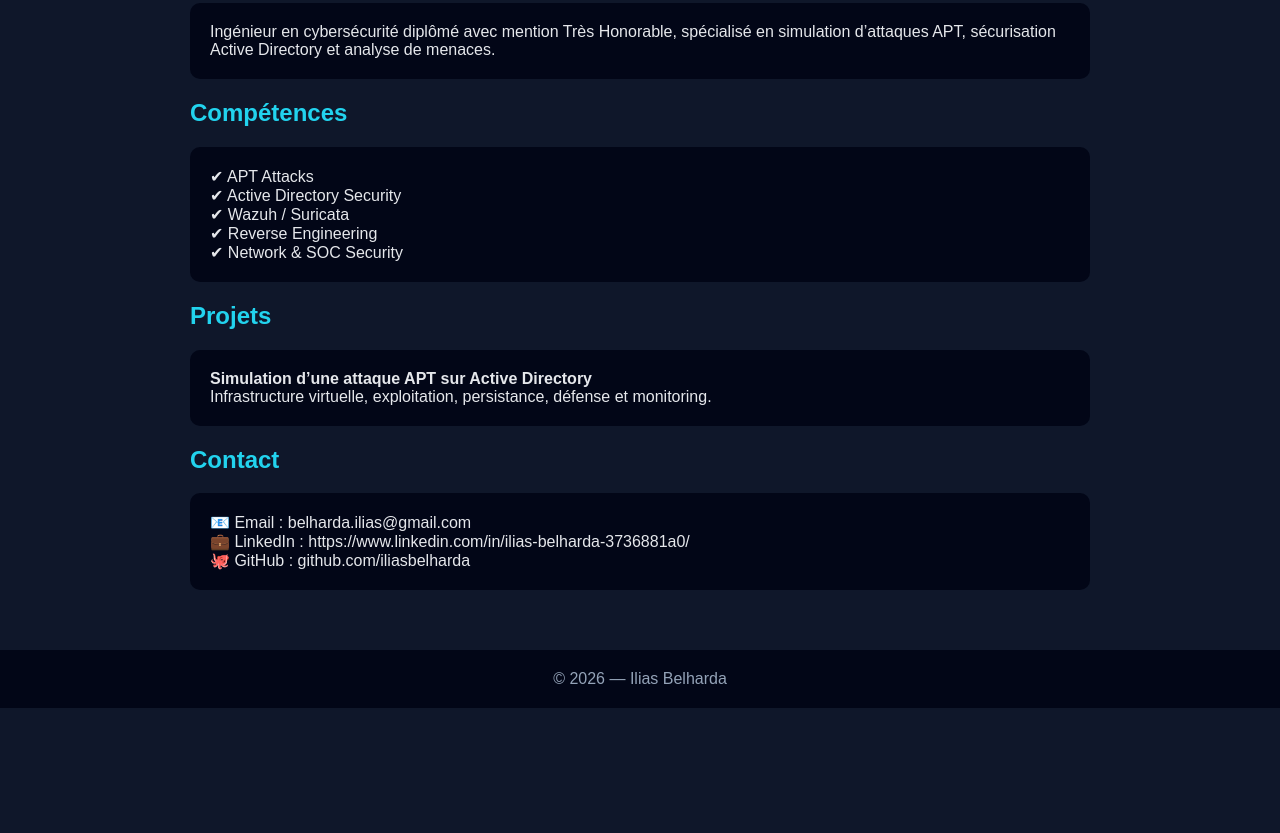
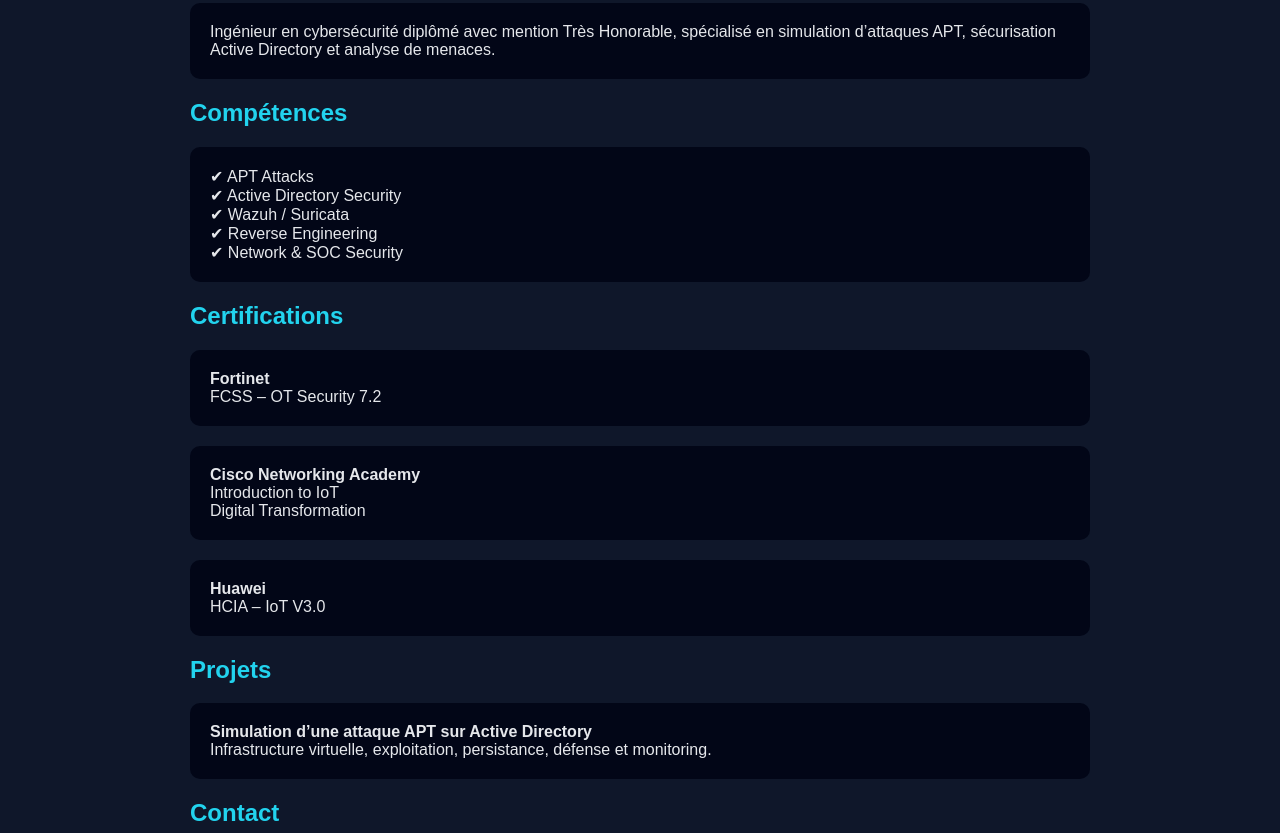
Before and after one commit to ilias-belharda/ilias-belharda.github.io, a plain HTML site: page index.html in a window 1280 px wide. Shown: the part 412-1245 px from the top of the page. Before the commit the page ends 1120 px from the top, so only its background shows below. Drawn offline with Linux system fonts and the light colour scheme.

Commit message:
Add certifications section

```diff
--- a/index.html
+++ b/index.html
@@ -69,6 +69,23 @@
         ✔ Reverse Engineering<br>
         ✔ Network & SOC Security
     </div>
+ <h2>Certifications</h2>
+
+<div class="card">
+    <strong>Fortinet</strong><br>
+    FCSS – OT Security 7.2
+</div>
+
+<div class="card">
+    <strong>Cisco Networking Academy</strong><br>
+    Introduction to IoT<br>
+    Digital Transformation
+</div>
+
+<div class="card">
+    <strong>Huawei</strong><br>
+    HCIA – IoT V3.0
+</div>
 
     <h2>Projets</h2>
     <div class="card">
```
